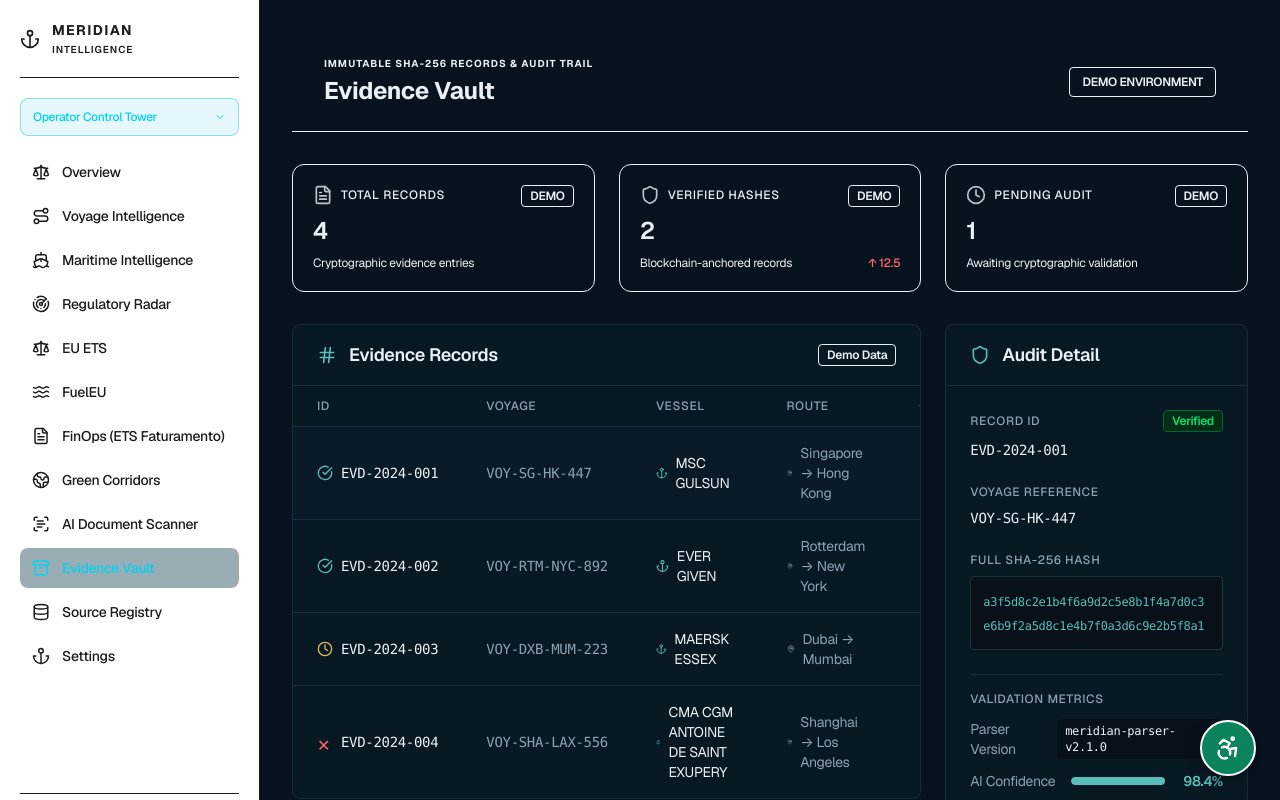
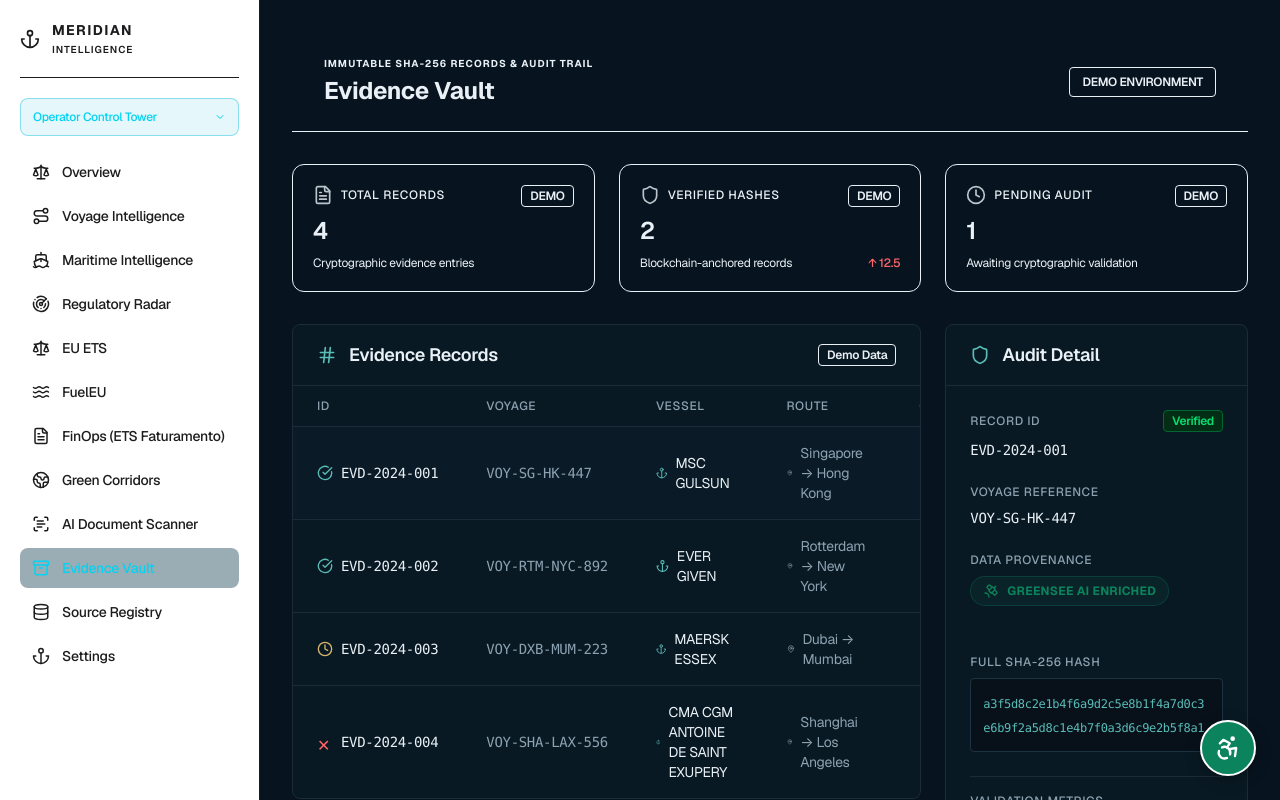
Before and after one commit to cntpnegocios/meridian-intelligence, a React (Vite) app in the folder apps/web/: page /app/evidence-vault in a window 1280 px wide. Shown: the top 800 px of the page. Built offline with nearby package versions, Linux system fonts and the light colour scheme.

Commit message:
feat(ui): update landing page hero to multimodal FinOps & add data provenance badges to evidence vault

```diff
--- a/apps/web/src/pages/EvidenceVault.tsx
+++ b/apps/web/src/pages/EvidenceVault.tsx
@@ -1,4 +1,4 @@
-import { Shield, Hash, CheckCircle, Clock, FileText, Anchor, MapPin } from 'lucide-react';
+import { Satellite, Shield, Hash, CheckCircle, Clock, FileText, Anchor, MapPin } from 'lucide-react';
 import { useState } from 'react';
 import { MetricCard } from '../components/ui/MetricCard';
 import { Badge } from '../components/ui/Badge';
@@ -16,6 +16,7 @@
   aiConfidence: number;
   aisFixesCount: number;
   sarValidationCount: number;
+  dataSource: 'Greensee AI Enriched' | 'Meridian Estimate';
 }
 
 const EVIDENCE_RECORDS: EvidenceRecord[] = [
@@ -30,7 +31,8 @@
     parserVersion: 'meridian-parser-v2.1.0',
     aiConfidence: 98.4,
     aisFixesCount: 1247,
-    sarValidationCount: 34
+    sarValidationCount: 34,
+    dataSource: 'Greensee AI Enriched'
   },
   {
     id: 'EVD-2024-002',
@@ -43,7 +45,8 @@
     parserVersion: 'meridian-parser-v2.1.0',
     aiConfidence: 96.7,
     aisFixesCount: 2103,
-    sarValidationCount: 47
+    sarValidationCount: 47,
+    dataSource: 'Greensee AI Enriched'
   },
   {
     id: 'EVD-2024-003',
@@ -56,7 +59,8 @@
     parserVersion: 'meridian-parser-v2.1.0',
     aiConfidence: 94.2,
     aisFixesCount: 876,
-    sarValidationCount: 19
+    sarValidationCount: 19,
+    dataSource: 'Meridian Estimate'
   },
   {
     id: 'EVD-2024-004',
@@ -69,7 +73,8 @@
     parserVersion: 'meridian-parser-v2.0.8',
     aiConfidence: 87.1,
     aisFixesCount: 543,
-    sarValidationCount: 12
+    sarValidationCount: 12,
+    dataSource: 'Meridian Estimate'
   }
 ];
 
@@ -252,6 +257,18 @@
 
               <div>
                 <span className="text-xs font-medium text-[#8da2b1] uppercase tracking-wider block mb-2">
+                  Data Provenance
+                </span>
+                <div className={`inline-flex items-center gap-2 px-3 py-1.5 rounded-full border mb-6 ${selectedRecord.dataSource === 'Greensee AI Enriched' ? 'bg-[#0b835c]/10 border-[#0b835c]/30' : 'bg-[#d7b76c]/10 border-[#d7b76c]/30'}`}>
+                  <Satellite className={`w-4 h-4 ${selectedRecord.dataSource === 'Greensee AI Enriched' ? 'text-[#0b835c]' : 'text-[#d7b76c]'}`} />
+                  <span className={`text-xs font-bold uppercase tracking-wide ${selectedRecord.dataSource === 'Greensee AI Enriched' ? 'text-[#0b835c]' : 'text-[#d7b76c]'}`}>
+                    {selectedRecord.dataSource}
+                  </span>
+                </div>
+              </div>
+
+              <div>
+                <span className="text-xs font-medium text-[#8da2b1] uppercase tracking-wider block mb-2">
                   Full SHA-256 Hash
                 </span>
                 <div className="bg-[#08111a] border border-[#1d3341] rounded p-3">
--- a/apps/web/src/pages/LandingPage.tsx
+++ b/apps/web/src/pages/LandingPage.tsx
@@ -212,10 +212,10 @@
 
           <div className="flex-1">
             <h1 className="text-[56px] md:text-[76px] font-libre-caslon-text leading-[1.05] tracking-[-0.015em] text-ink-black mb-6">
-              The Engine for <br/><span className="text-forest-grove">Air & Sea</span><br/> Green Corridors.
+              Multimodal <br/><span className="text-forest-grove">FinOps</span><br/> Orchestrator.
             </h1>
             <p className="text-[18px] md:text-[20px] font-medium text-graphite leading-[1.4] max-w-[500px] mb-10">
-              Merging physical fleet optimization with immutable DLT provenance. Deploy SAF aviation routes and maritime pathways with 100% auditability.
+              Convert physical ocean, air, and land emissions into CBAM and CPR Verde financial instruments. Orchestrating multimodal scope 3 with 100% auditability.</p><div className="flex items-center gap-3 bg-mist-gray/80 border border-ink-black/10 rounded-full px-4 py-2 mb-10 w-fit backdrop-blur-sm shadow-sm"><Satellite size={16} className="text-forest-grove animate-pulse" /><span className="text-xs font-bold text-ink-black uppercase tracking-wider">Maritime Predictive Physics by <span className="text-forest-grove">Greensee AI</span></span></div><p className="hidden">
             </p>
             <div className="flex items-center gap-4">
               <Link to="/login" className="px-8 py-4 bg-ink-black text-pure-white rounded-full font-semibold text-[15px] flex items-center gap-2 shadow-lg hover:bg-forest-grove hover:shadow-xl transition-all duration-300">
```
